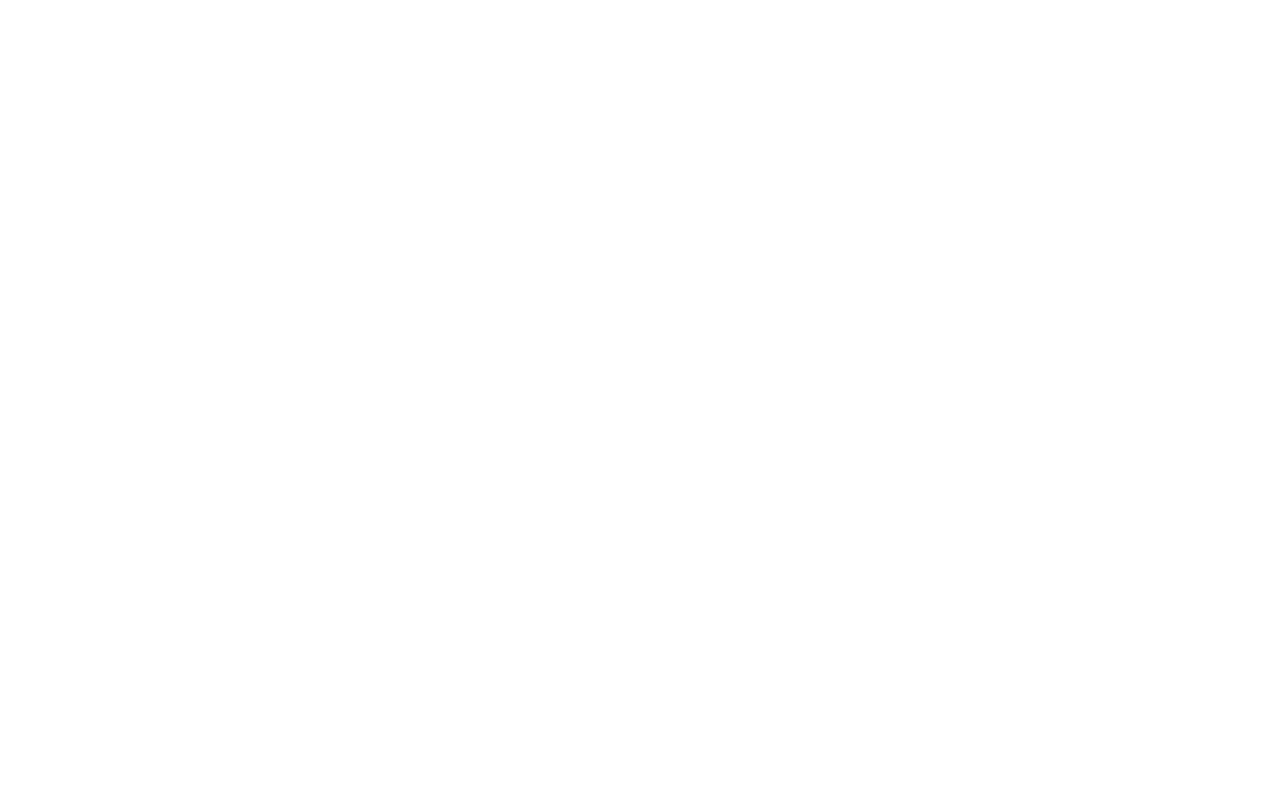
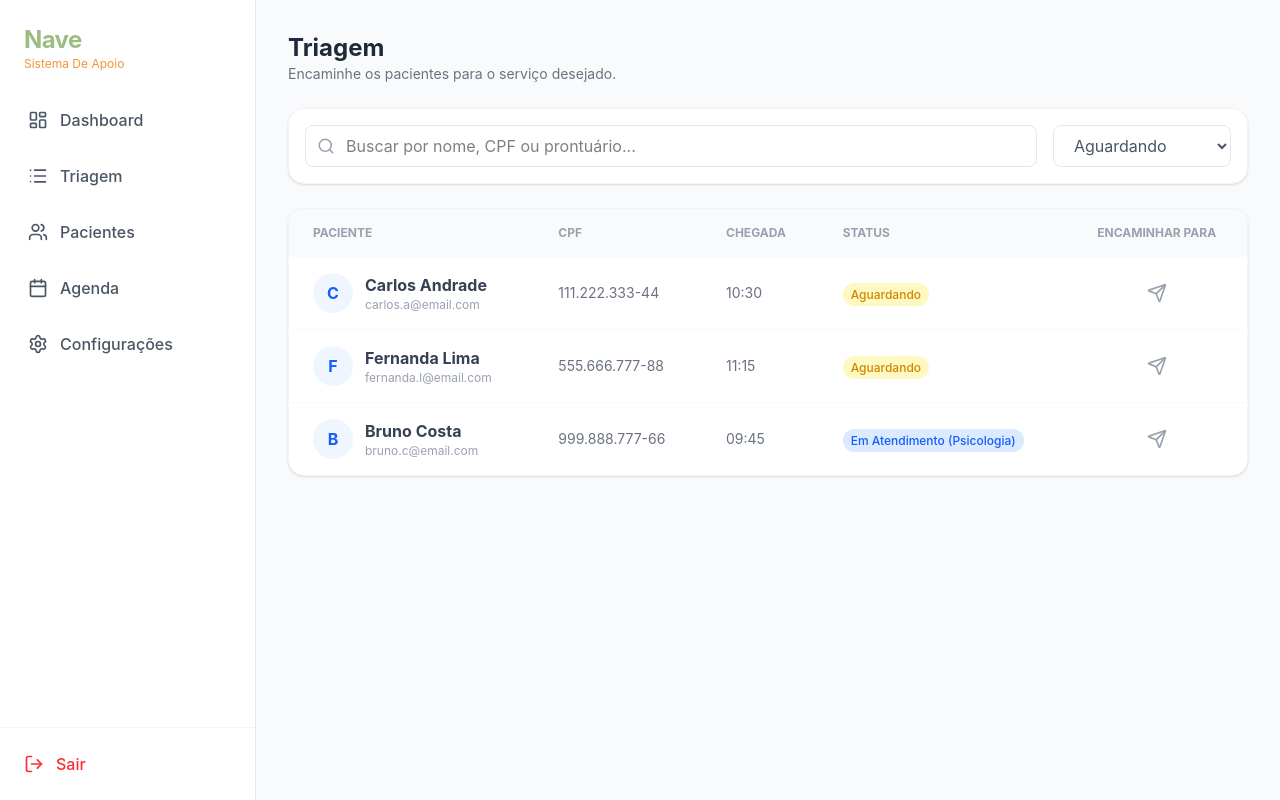
Before and after one commit to yanresende/repositorio_tempo_navi, a React app in the folder frontend/: page /triagem in a window 1280 px wide. Before the commit this address had no page. Built offline with nearby package versions, Linux system fonts and the light colour scheme; the HTML template or start-up script is replaced by a standard one.

Commit message:
add pagina de triagem

```diff
--- a/frontend/src/App.jsx
+++ b/frontend/src/App.jsx
@@ -7,6 +7,7 @@
 import Prontuario from './pages/Prontuario';
 import Agenda from './pages/Agenda';
 import Configuracoes from './pages/Configuracoes';
+import Triagem from './pages/Triagem';
 
 // Página temporária de Pacientes
 
@@ -28,6 +29,7 @@
           <Route path="/pacientes/novo" element={<NovoPaciente />} />
           <Route path="/pacientes/prontuario" element={<Prontuario />} />
           <Route path="/agenda" element={<Agenda />} />
+          <Route path="/triagem" element={<Triagem />} />
         </Route>
 
         <Route path="/" element={<Navigate to="/dashboard" />} />
--- a/frontend/src/components/Layout.jsx
+++ b/frontend/src/components/Layout.jsx
@@ -5,6 +5,7 @@
   Calendar,
   Settings,
   LogOut,
+  List,
 } from "lucide-react";
 
 export default function Layout() {
@@ -24,6 +25,11 @@
             icon={<LayoutDashboard size={20} />}
             label="Dashboard"
             to="/dashboard"
+          />
+          <SidebarItem
+            icon={<List size={20} />}
+            label="Triagem"
+            to="/triagem"
           />
           <SidebarItem
             icon={<Users size={20} />}
--- /dev/null
+++ b/frontend/src/pages/Triagem.jsx
@@ -0,0 +1,156 @@
+import { useNavigate } from 'react-router-dom';
+import { Search, MoreHorizontal, Send, Hand, FileText, Clock } from 'lucide-react';
+import { useState, useRef, useEffect } from 'react';
+
+export default function Triagem() {
+  return (
+    <div className="space-y-6">
+      {/* CABEÇALHO DA PÁGINA */}
+      <div className="flex flex-col md:flex-row md:items-center justify-between gap-4">
+        <div>
+          <h1 className="text-2xl font-bold text-gray-800">Triagem</h1>
+          <p className="text-gray-500 text-sm">
+            Encaminhe os pacientes para o serviço desejado.
+          </p>
+        </div>
+      </div>
+
+      {/* BARRA DE FILTROS */}
+      <div className="bg-white p-4 rounded-2xl border border-gray-100 shadow-sm flex flex-col md:flex-row gap-4">
+        <div className="relative flex-1">
+          <Search
+            className="absolute left-3 top-1/2 -translate-y-1/2 text-gray-400"
+            size={18}
+          />
+          <input
+            type="text"
+            placeholder="Buscar por nome, CPF ou prontuário..."
+            className="w-full pl-10 pr-4 py-2 rounded-lg border border-gray-200 outline-none focus:ring-2 focus:ring-blue-500 transition"
+          />
+        </div>
+        <select className="px-4 py-2 rounded-lg border border-gray-200 outline-none text-gray-600 bg-white">
+          <option>Aguardando</option>
+          <option>Em Atendimento</option>
+          <option>Finalizado</option>
+        </select>
+      </div>
+
+      {/* TABELA DE PACIENTES */}
+      <div className="bg-white rounded-2xl border border-gray-100 shadow-sm overflow-hidden">
+        <div className="overflow-x-auto">
+          <table className="w-full text-left">
+            <thead className="bg-gray-50 text-gray-400 text-xs uppercase font-semibold">
+              <tr>
+                <th className="px-6 py-4">Paciente</th>
+                <th className="px-6 py-4">CPF</th>
+                <th className="px-6 py-4">Chegada</th>
+                <th className="px-6 py-4">Status</th>
+                <th className="px-6 py-4 text-center">Encaminhar Para</th>
+              </tr>
+            </thead>
+            <tbody className="divide-y divide-gray-50">
+              <TriagemRow
+                name="Carlos Andrade"
+                email="carlos.a@email.com"
+                cpf="111.222.333-44"
+                chegada="10:30"
+                status="Aguardando"
+              />
+              <TriagemRow
+                name="Fernanda Lima"
+                email="fernanda.l@email.com"
+                cpf="555.666.777-88"
+                chegada="11:15"
+                status="Aguardando"
+              />
+              <TriagemRow
+                name="Bruno Costa"
+                email="bruno.c@email.com"
+                cpf="999.888.777-66"
+                chegada="09:45"
+                status="Em Atendimento"
+                atendimento="Psicologia"
+              />
+            </tbody>
+          </table>
+        </div>
+      </div>
+    </div>
+  );
+}
+
+function TriagemRow({ name, email, cpf, chegada, status, atendimento }) {
+  const [menuAberto, setMenuAberto] = useState(false);
+  const menuRef = useRef(null);
+
+  useEffect(() => {
+    function handleClickFora(event) {
+      if (menuRef.current && !menuRef.current.contains(event.target)) {
+        setMenuAberto(false);
+      }
+    }
+    document.addEventListener("mousedown", handleClickFora);
+    return () => document.removeEventListener("mousedown", handleClickFora);
+  }, []);
+
+  const getStatusClass = () => {
+    switch (status) {
+      case 'Aguardando':
+        return 'bg-yellow-100 text-yellow-600';
+      case 'Em Atendimento':
+        return 'bg-blue-100 text-blue-600';
+      default:
+        return 'bg-gray-100 text-gray-600';
+    }
+  };
+
+  return (
+    <tr className="hover:bg-gray-50 transition group">
+      <td className="px-6 py-4">
+        <div className="flex items-center gap-3">
+          <div className="w-10 h-10 rounded-full bg-blue-50 text-blue-600 flex items-center justify-center font-bold">
+            {name.charAt(0)}
+          </div>
+          <div>
+            <div className="font-bold text-gray-700">{name}</div>
+            <div className="text-xs text-gray-400">{email}</div>
+          </div>
+        </div>
+      </td>
+      <td className="px-6 py-4 text-sm text-gray-500">{cpf}</td>
+      <td className="px-6 py-4 text-sm text-gray-500">{chegada}</td>
+      <td className="px-6 py-4">
+        <span className={`px-2 py-1 text-xs font-medium rounded-full ${getStatusClass()}`}>
+          {status} {atendimento && `(${atendimento})`}
+        </span>
+      </td>
+
+      {/* BOTÃO DE AÇÃO COM MENU DROP DOWN */}
+      <td className="px-6 py-4 text-center relative" ref={menuRef}>
+        <button
+          onClick={() => setMenuAberto(!menuAberto)}
+          className="p-2 text-gray-400 hover:text-gray-600 hover:bg-gray-100 rounded-lg transition"
+          disabled={status !== 'Aguardando'}
+        >
+          <Send size={20} />
+        </button>
+
+        {menuAberto && (
+          <div className="absolute right-6 top-12 w-56 bg-white rounded-xl shadow-xl border border-gray-100 z-50 py-2 animate-in fade-in zoom-in duration-200">
+            <button
+              className="w-full text-left px-4 py-2 text-sm text-gray-700 hover:bg-blue-50 hover:text-blue-600 flex items-center gap-2"
+            >
+              <FileText size={16} /> Anamnese
+            </button>
+            <button className="w-full text-left px-4 py-2 text-sm text-gray-700 hover:bg-blue-50 hover:text-blue-600 flex items-center gap-2">
+              <Hand size={16} /> Assistência Social
+            </button>
+            <button className="w-full text-left px-4 py-2 text-sm text-gray-700 hover:bg-blue-50 hover:text-blue-600 flex items-center gap-2">
+              <Clock size={16} /> Psicologia
+            </button>
+          </div>
+        )}
+      </td>
+    </tr>
+  );
+}
```
